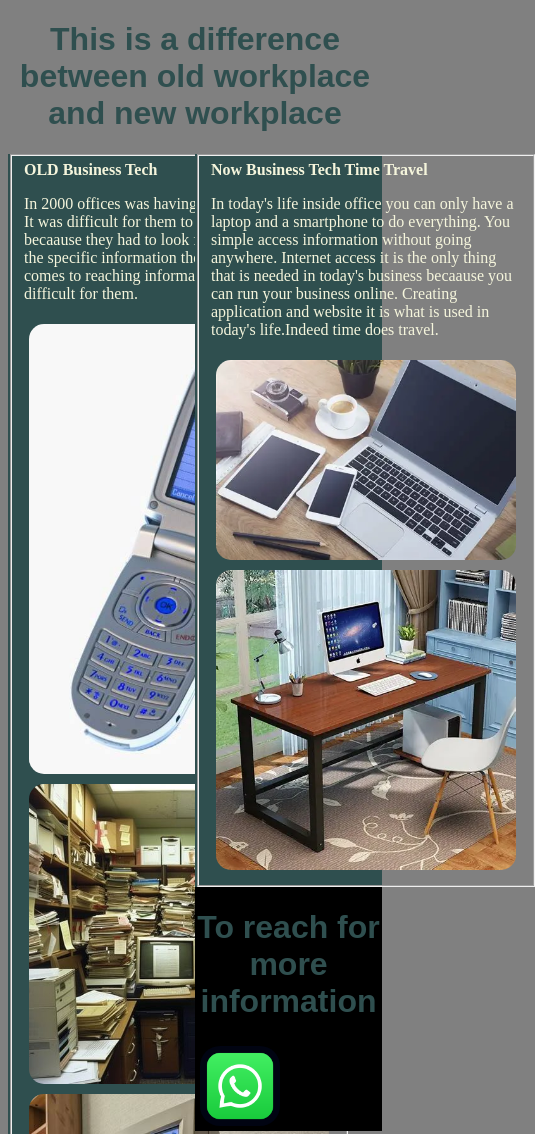
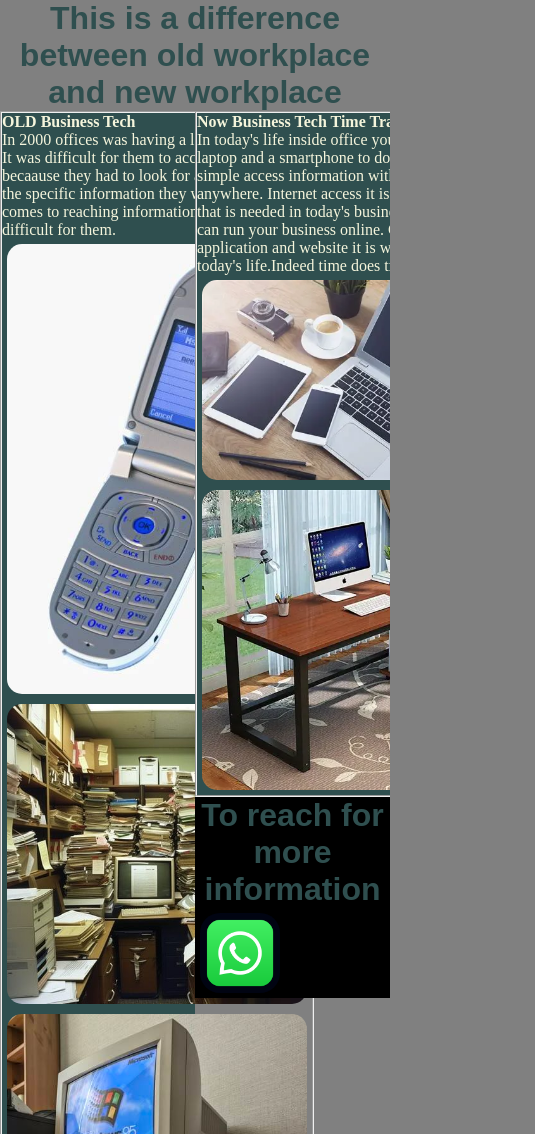
Before and after one commit to Ndima-karabo17/BusinessTech, a plain HTML site: page Index.html in a window 390 px wide. Shown: the top 1134 px of the page, 535 px wide, since content can reach past the window. Drawn offline with Linux system fonts and the light colour scheme.

Commit message:
Update styles.css

```diff
--- a/styles.css
+++ b/styles.css
@@ -7,6 +7,18 @@
     background-color: gray;
 
 
+}
+*{
+    margin: 0;
+    padding: 0;
+}
+html, body {
+  overflow-x: hidden;
+}
+@media (max-width: 768px) {
+  main {
+    width: 100vw;
+  }
 }
 h1{
     font-family:sans-serif;
```
